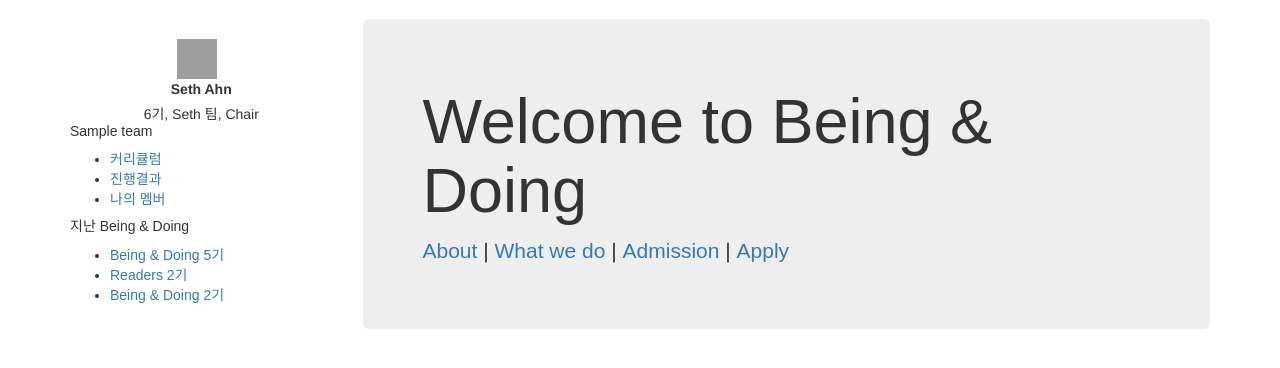
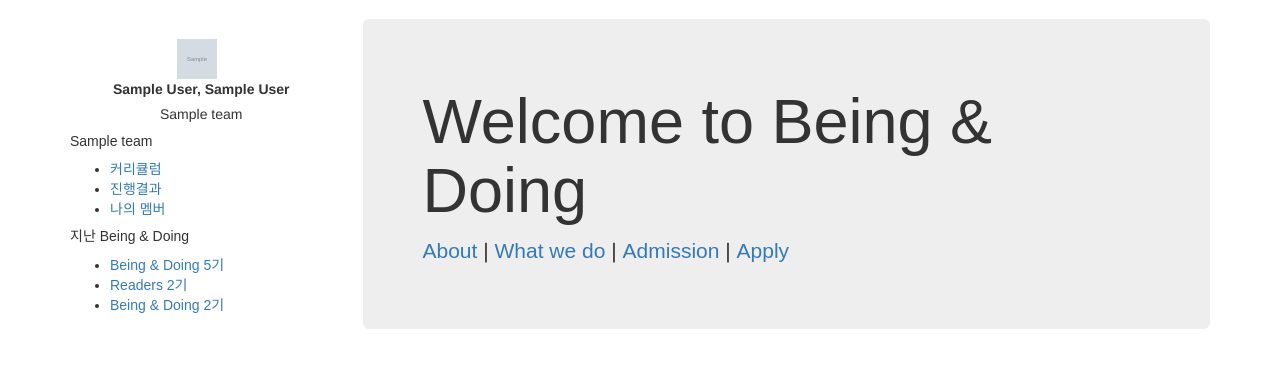
Before and after one commit to suminb/bnd, a Flask app: page / in a window 1280 px wide. Shown: the part 51-419 px from the top of the page. Run offline with Flask 2, Linux system fonts and the light colour scheme; a user stored in the database is signed in; tables that the repository leaves empty hold one stand-in row (values such as "Sample post"); grey boxes marked "Sample" are stand-in pictures; some libraries are stand-ins or nearby versions; grey boxes are pictures that could not be loaded.

Commit message:
Show profile picture and team name

```diff
--- a/bnd/models.py
+++ b/bnd/models.py
@@ -80,6 +80,7 @@ class User(db.Model, UserMixin, CRUDMixin):
     birthdate = db.Column(db.Date)
     phone = db.Column(db.String)
     address = db.Column(db.String)
+    picture = db.Column(db.String)
     data = db.Column(JSON)
     goals = db.relationship('Goal', backref='user', lazy='dynamic')
     evaluations = db.relationship('Evaluation', backref='user', lazy='dynamic')
@@ -106,6 +107,11 @@ class User(db.Model, UserMixin, CRUDMixin):
             return 'Past-due'
         else:
             return 'In-progress'
+
+    @property
+    def name(self):
+        # TODO: i18n
+        return u'{}, {}'.format(self.family_name, self.given_name)
 
     @property
     def has_current_team(self):
--- a/bnd/templates/layout.html
+++ b/bnd/templates/layout.html
@@ -72,12 +72,11 @@
 
     <div id="profile-info" class="sb-section col-xs-12 col-sm-12">
       <div class="profile-pic">
-        <img style="width:40px;height:40px;margin-right:8px;" src="{{ current_user }}">
+        <img style="width:40px;height:40px;margin-right:8px;" src="{{ current_user.picture }}">
       </div>
       <div class="profile-info">
-        <label>Seth Ahn</label>
-        <br>
-        6기, Seth 팀, Chair
+        <label>{{ current_user.name }}</label>
+        <p>{{ current_user.current_team.name }}</p>
       </div>
     </div>
 
--- a/bnd/user.py
+++ b/bnd/user.py
@@ -129,6 +129,7 @@ def authorized(resp):
             ('family_name', 'family_name'),
             ('given_name', 'given_name'),
             ('id', 'oauth_id'),
+            ('picture', 'picture'),
         )
         payload = {k[1]: guser.data[k[0]] for k in keys}
 
```
